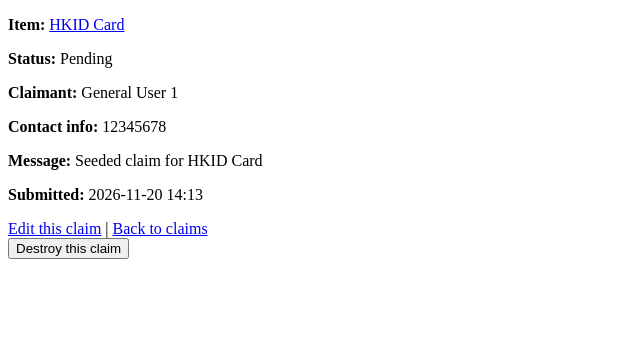
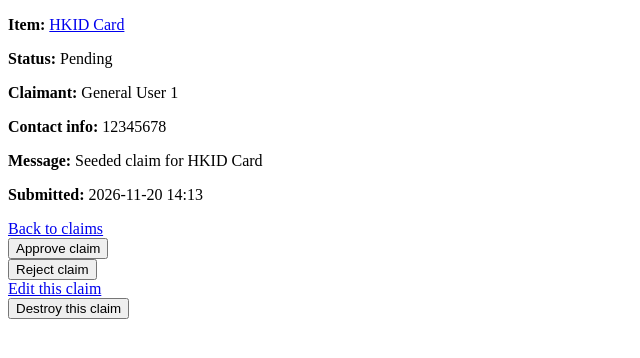
Before and after one commit to Lemona0403/csci3100-project, a Rails app: page /claims/1 in a window 1280 px wide. Shown: the part 47-405 px from the top of the page, without its empty margins (0-640 px from the left). Run offline with Rails 7, Linux system fonts and the light colour scheme; a user stored in the database is signed in; data comes from the database, SQL or seed files in the repository; some libraries are stand-ins or nearby versions.

Commit message:
Refactor claim management controls visibility for staff and general users

```diff
--- a/lost_and_found_app/app/views/claims/show.html.erb
+++ b/lost_and_found_app/app/views/claims/show.html.erb
@@ -1,8 +1,17 @@
 <%= render @claim %>
 
 <div>
-  <%= link_to "Edit this claim", edit_claim_path(@claim) %> |
   <%= link_to "Back to claims", claims_path %>
 
-  <%= button_to "Destroy this claim", @claim, method: :delete %>
+  <% if current_user.staff? %>
+    <% if @claim.pending? %>
+      <%= button_to "Approve claim", claim_path(@claim), method: :patch,
+                    params: { claim: { status: "approved" } } %>
+      <%= button_to "Reject claim", claim_path(@claim), method: :patch,
+                    params: { claim: { status: "rejected" } } %>
+    <% end %>
+
+    <%= link_to "Edit this claim", edit_claim_path(@claim) %>
+    <%= button_to "Destroy this claim", @claim, method: :delete %>
+  <% end %>
 </div>
```
Also changed, not shown: lost_and_found_app/test/controllers/claims_controller_test.rb (+20 -0 lines).
